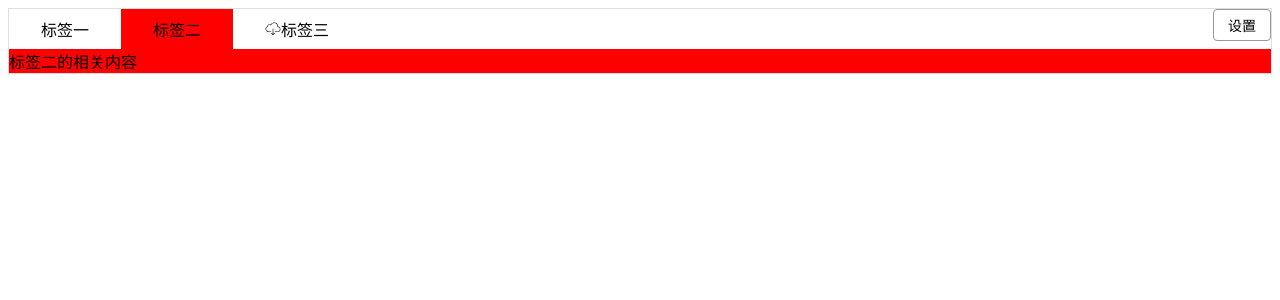
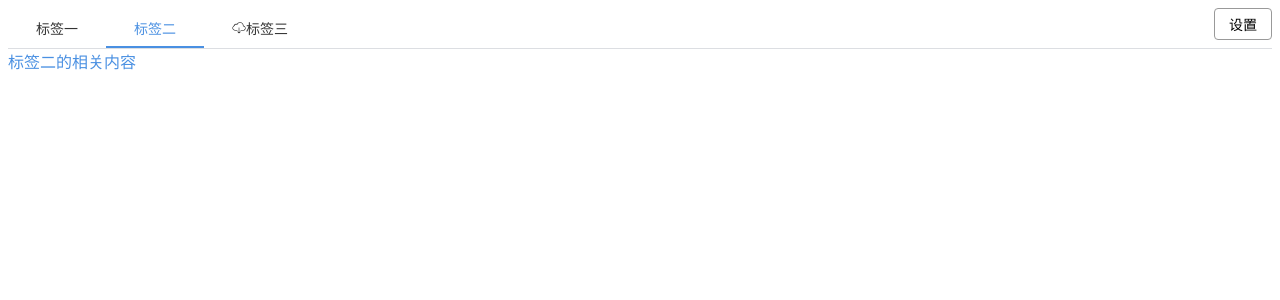
Before and after one commit to xiaoxinwan/xx-simple-ui, a Vue app: page / in a window 1280 px wide. Shown: the top 300 px of the page. Built offline with nearby package versions, Linux system fonts and the light colour scheme.

Commit message:
增加标签页下的线，完成tab的切换动画

```diff
--- a/src/components/tabs/tabs-head.vue
+++ b/src/components/tabs/tabs-head.vue
@@ -1,6 +1,7 @@
 <template>
-    <div class="tabs-head">
+    <div class="tabs-head" ref="head">
         <slot></slot>
+        <div class="line" ref="line"></div>
         <div class="actions-wrapper">
             <slot name="actions"></slot>
         </div>
@@ -11,7 +12,13 @@
     export default {
         name: "tabs-head",
         inject: ['eventBus'],
-        created() {
+        mounted() {
+            this.eventBus.$on('update:selected', (item, vm) => {
+                let {width, height, top, left} = vm.$el.getBoundingClientRect()
+                let {left: left2} = this.$refs.head.getBoundingClientRect()
+                this.$refs.line.style.width = `${width}px`
+                this.$refs.line.style.left = `${left - left2}px`
+            })
         }
     }
 </script>
@@ -21,6 +28,14 @@
         display: flex;
         height: 40px;
         justify-content: flex-start;
+        border-bottom: 1px solid #dcdee2;
+        position: relative;
+        > .line{
+            position: absolute;
+            bottom: 0;
+            border-bottom: 2px solid #4A90E2;
+            transition: all 300ms;
+        }
         > .actions-wrapper{
             margin-left: auto;
         }
--- a/src/components/tabs/tabs-item.vue
+++ b/src/components/tabs/tabs-item.vue
@@ -38,7 +38,7 @@
 
         methods: {
             xxx() {
-                this.eventBus.$emit('update:selected', this.name)
+                this.eventBus.$emit('update:selected', this.name, this)
             }
         }
     }
@@ -52,8 +52,11 @@
         height: 100%;
         display: flex;
         align-items: center;
+        color: #333;
+        font-size: 14px;
+        font-family: PingFangSC-Regular, Arial, "Helvetica Neue", Helvetica, sans-serif;
         &.active{
-            background: red;
+            color: #4A90E2;
         }
     }
 </style>
--- a/src/components/tabs/tabs-pane.vue
+++ b/src/components/tabs/tabs-pane.vue
@@ -37,7 +37,7 @@
 <style lang="scss" scoped>
     .tabs-pane{
         &.active{
-            background: red;
+            color: #4A90E2;
         }
     }
 </style>
--- a/src/components/tabs/tabs.vue
+++ b/src/components/tabs/tabs.vue
@@ -45,6 +45,6 @@
 
 <style lang="scss" scoped>/**/
 .tabs {
-    border: 1px solid #dcdee2;
+
 }
 </style>
```
